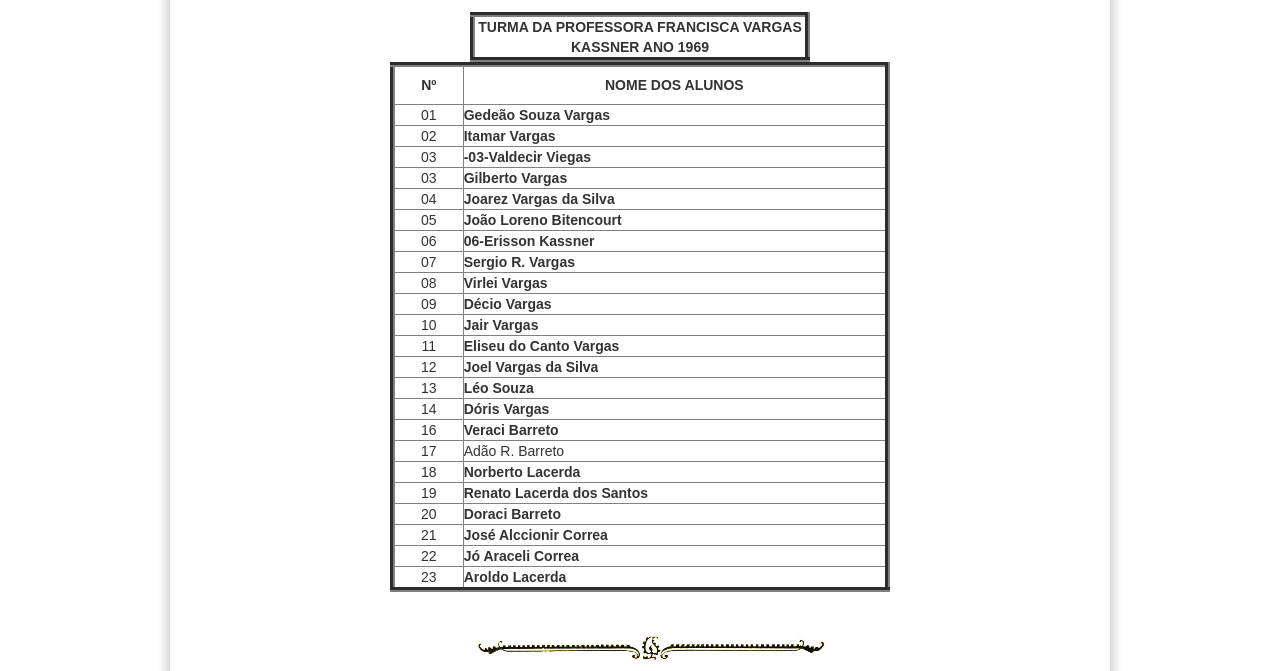
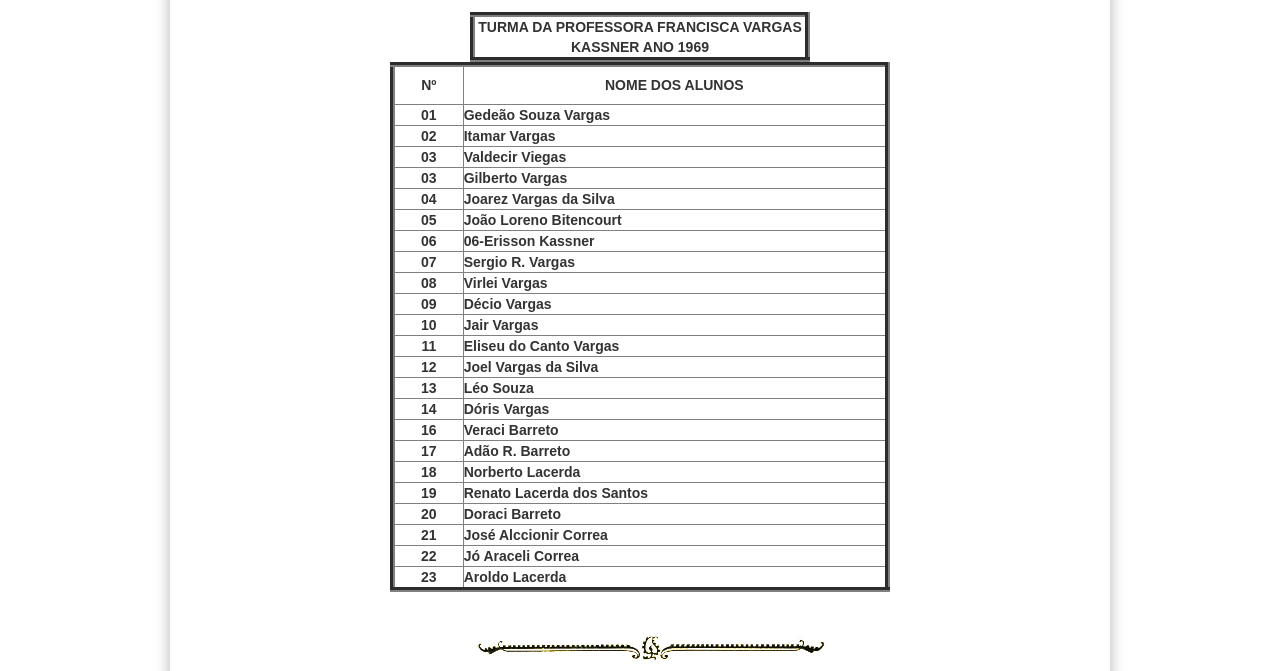
Before and after one commit to claudiovargas1955/claudiovargas1955.github.io, a Jekyll site: the page built from _pages/ensino-da-iasd-bosque.html, in a window 1280 px wide. Shown: the part 1446-2117 px from the top of the page. Built offline with Jekyll 4.4.1, drawn with Linux system fonts in a browser that asks for light colours; some web fonts are replaced.

Commit message:
Update ensino-da-iasd-bosque.html

```diff
--- a/_pages/ensino-da-iasd-bosque.html
+++ b/_pages/ensino-da-iasd-bosque.html
@@ -259,138 +259,138 @@ tr:hover{
         </tr>
 
          <tr>
-           <td align="center" width="50px">01</td>
+                <td align="center" width="50px"><b>01</b></td>
            <td align="left" width="300px"><b>Gedeão Souza Vargas</b></td>
 
         </tr>
 
         <tr>
-           <td align="center" width="50px">02</td>
+           <td align="center" width="50px"><b>02</b></td>
            <td align="left" width="300px"><b>Itamar Vargas</b></td>
 
         </tr>
 
         <tr>
-           <td align="center" width="50px">03</td>
-           <td align="left" width="300px"><b>-03-Valdecir Viegas</b></td>
+           <td align="center" width="50px"><b>03</b></td>
+           <td align="left" width="300px"><b>Valdecir Viegas</b></td>
 
         </tr>
 
         <tr>
-           <td align="center" width="50px">03</td>
+           <td align="center" width="50px"><b>03</b></td>
            <td align="left" width="300px"><b>Gilberto Vargas</b></td>
 
         </tr>
 
          <tr>
-           <td align="center" width="50px">04</td>
+           <td align="center" width="50px"><b>04</b></td>
            <td align="left" width="300px"><b>Joarez Vargas da Silva</b></td>
 
         </tr>
 
         <tr>
-           <td align="center" width="50px">05</td>
+           <td align="center" width="50px"><b>05</b></td>
            <td align="left" width="300px"><b>João Loreno Bitencourt</b></td>
 
         </tr>
 
         <tr>
-           <td align="center" width="50px">06</td>
+           <td align="center" width="50px"><b>06</b></td>
            <td align="left" width="300px"><b>06-Erisson Kassner</b></td>
 
         </tr>
 
         <tr>
-           <td align="center" width="50px">07</td>
+           <td align="center" width="50px"><b>07</b></td>
            <td align="left" width="300px"><b>Sergio R. Vargas</b></td>
 
         </tr>
 
         <tr>
-           <td align="center" width="50px">08</td>
+           <td align="center" width="50px"><b>08</b></td>
            <td align="left" width="300px"><b>Virlei Vargas</b></td>
 
         </tr>
 
         <tr>
-           <td align="center" width="50px">09</td>
+           <td align="center" width="50px"><b>09</td>
            <td align="left" width="300px"><b>Décio Vargas</b></td>
 
         </tr>
 
         <tr>
-           <td align="center" width="50px">10</td>
+           <td align="center" width="50px"><b>10</b></td>
            <td align="left" width="300px"><b>Jair Vargas</b></td>
 
         </tr>
 
         <tr>
-           <td align="center" width="50px">11</td>
+           <td align="center" width="50px"><b>11</b></td>
            <td align="left" width="300px"><b>Eliseu do Canto Vargas</b></td>
 
         </tr>
 
         <tr>
-           <td align="center" width="50px">12</td>
+           <td align="center" width="50px"><b>12</b></td>
            <td align="left" width="300px"><b>Joel Vargas da Silva</b></td>
 
         </tr>
 
         <tr>
-           <td align="center" width="50px">13</td>
+           <td align="center" width="50px"><b>13</b></td>
            <td align="left" width="300px"><b>Léo Souza</b></td>
 
         </tr>
 
         <tr>
-           <td align="center" width="50px">14</td>
+           <td align="center" width="50px"><b>14</b></td>
            <td align="left" width="300px"><b>Dóris Vargas</b></td>
 
         </tr>
 
            <tr>
-           <td align="center" width="50px">16</td>
+           <td align="center" width="50px"><b>16</b></td>
            <td align="left" width="300px"><b>Veraci Barreto</b></td>
 
         </tr>
 
         <tr>
-           <td align="center" width="50px">17</td>
-           <td align="left" width="300px">Adão R. Barreto</b></td>
+           <td align="center" width="50px"><b>17</b></td>
+           <td align="left" width="300px"><b>Adão R. Barreto</b></td>
 
         </tr>
 
            <tr>
-           <td align="center" width="50px">18</td>
+           <td align="center" width="50px"><b>18</b></td>
            <td align="left" width="300px"><b>Norberto Lacerda</b></td>
 
         </tr>
 
            <tr>
-           <td align="center" width="50px">19</td>
+           <td align="center" width="50px"><b>19</b></td>
            <td align="left" width="300px"><b>Renato Lacerda dos Santos</b></td>
 
         </tr>
 
            <tr>
-           <td align="center" width="50px">20</td>
+           <td align="center" width="50px"><b>20</b></td>
            <td align="left" width="300px"><b>Doraci Barreto</b></td>
 
         </tr>
 
          <tr>
-           <td align="center" width="50px">21</td>
+           <td align="center" width="50px"><b>21</b></td>
            <td align="left" width="300px"><b>José Alccionir Correa</b></td>
 
         </tr>
            <tr>
-           <td align="center" width="50px">22</td>
+           <td align="center" width="50px"><b>22</b></td>
            <td align="left" width="300px"><b>Jó Araceli Correa</b></td>
 
         </tr>
 
         <tr>
-           <td align="center" width="50px">23</td>
+           <td align="center" width="50px"><b>23</b></td>
            <td align="left" width="300px"><b>Aroldo Lacerda</b></td>
 
         </tr>
```
